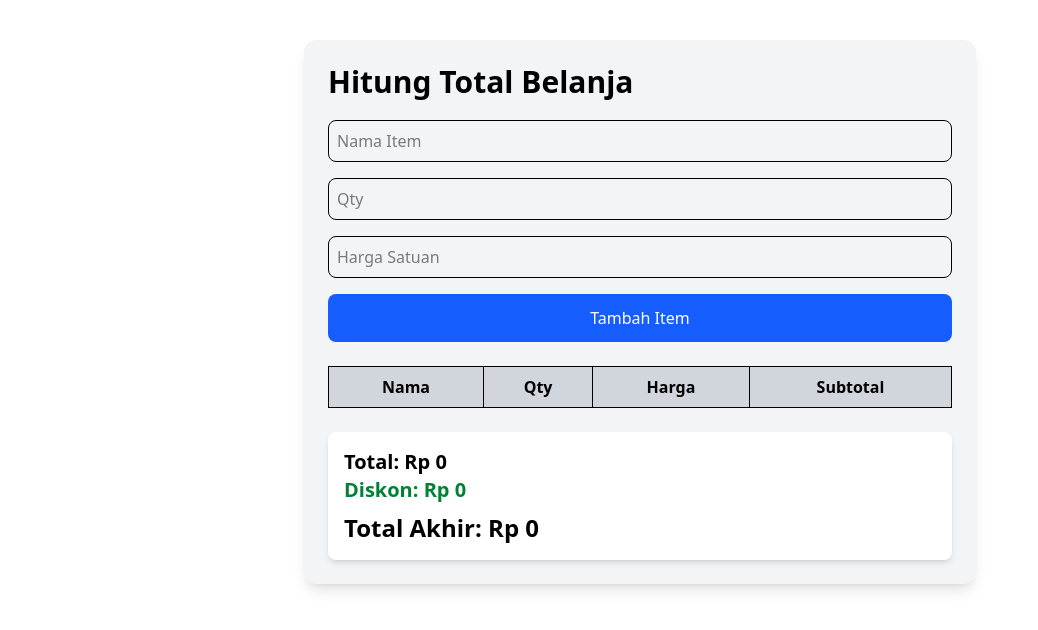
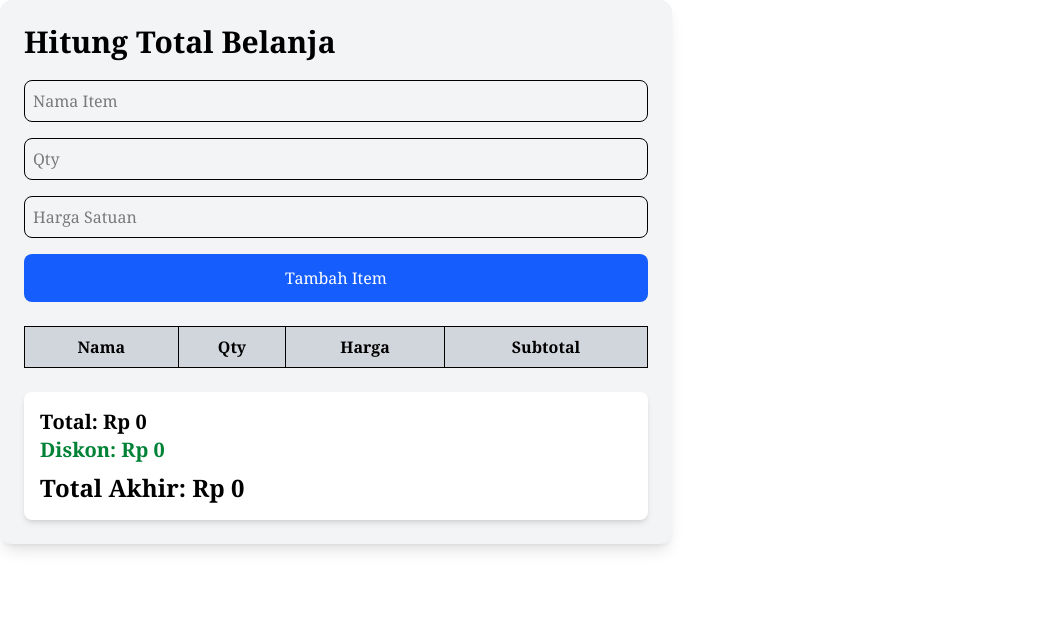
Before and after one commit to siswantoismail/junior-web, a React (Vite) app: page /belanjaan in a window 1280 px wide. Shown: the top 630 px of the page, without its empty margins (0-1038 px from the left). Built offline with nearby package versions, Linux system fonts and the light colour scheme.

Commit message:
memperbaiki tamppilan

```diff
--- a/src/Fragments/TotalBelanja.jsx
+++ b/src/Fragments/TotalBelanja.jsx
@@ -34,7 +34,7 @@ export default function TotalBelanja() {
   };
 
   return (
-    <div className="max-w-2xl mx-auto mt-10 p-6 bg-gray-100 rounded-xl shadow-lg">
+    <div className="max-w-2xl p-6 bg-gray-100 rounded-xl shadow-lg font-serif">
       <h1 className="text-3xl font-bold mb-5">Hitung Total Belanja</h1>
 
       {/* FORM INPUT */}
--- a/src/pages/belanjaan.jsx
+++ b/src/pages/belanjaan.jsx
@@ -1,5 +1,9 @@
 import TotalBelanja from "../Fragments/TotalBelanja";
 
 export default function Belanjaan() {
-  return <TotalBelanja />;
+  return (
+    <div className="">
+      <TotalBelanja />
+    </div>
+  );
 }
```
